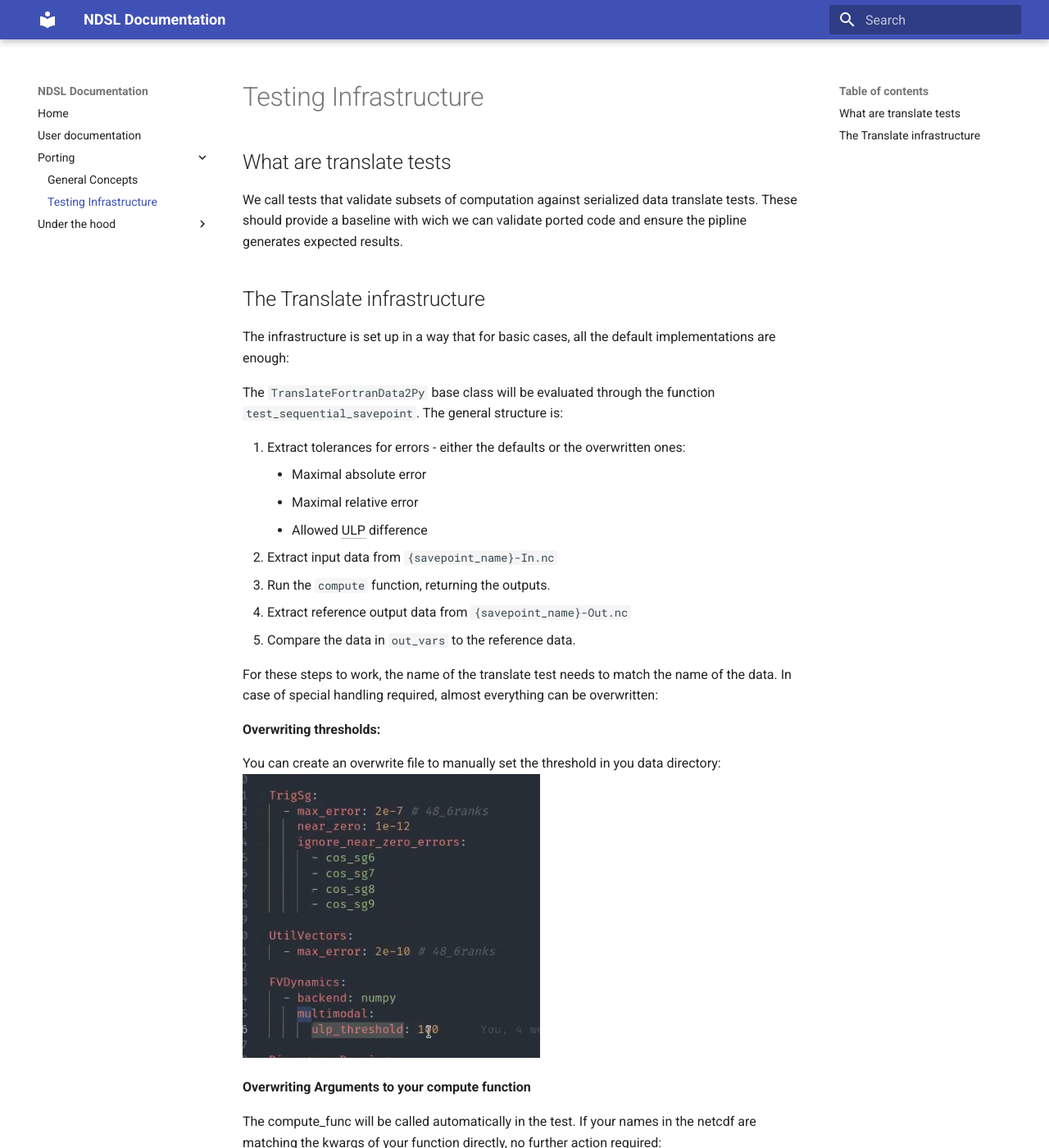
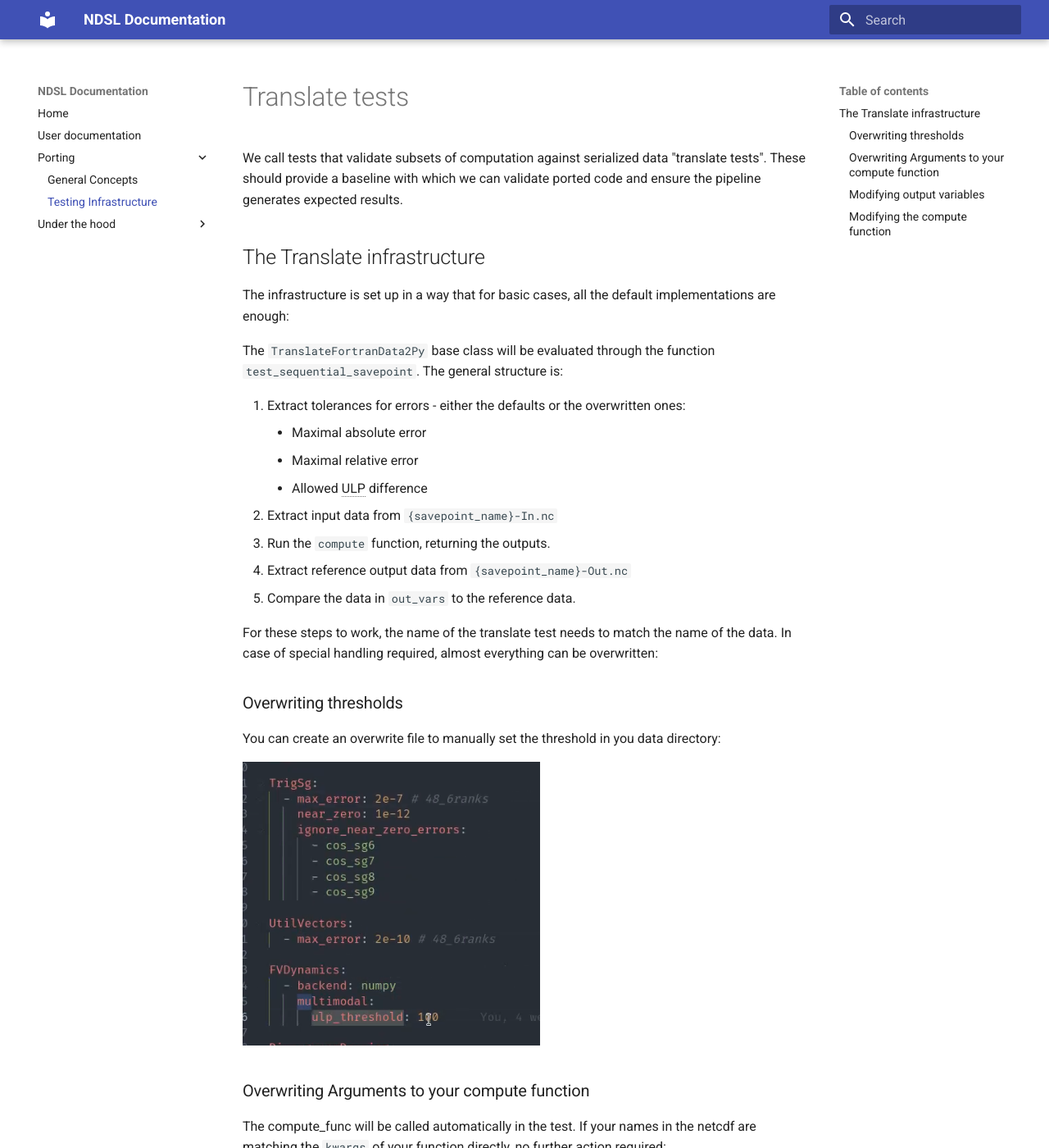
Before and after one commit to NOAA-GFDL/NDSL, an MkDocs documentation site: the page built from docs/porting/translate/index.md, in a window 1280 px wide and 1400 px high. Shown: the whole window at 82% size. Built offline with MkDocs 1.6.1 and Material for MkDocs 9.7.7, drawn with Linux system fonts in a browser that asks for light colours; some of the changed text lies outside the part shown.

Commit message:
Fixing typos / moving images / fixing md syntax

```diff
--- a/docs/porting/translate/index.md
+++ b/docs/porting/translate/index.md
@@ -1,8 +1,9 @@
-## What are translate tests
+# Translate tests
 
-We call tests that validate subsets of computation against serialized data translate tests. These should provide a baseline with wich we can validate ported code and ensure the pipline generates expected results.
+We call tests that validate subsets of computation against serialized data "translate tests". These should provide a baseline with which we can validate ported code and ensure the pipeline generates expected results.
 
 ## The Translate infrastructure
+
 The infrastructure is set up in a way that for basic cases, all the default implementations are enough:
 
 The `TranslateFortranData2Py` base class will be evaluated through the function `test_sequential_savepoint`.
@@ -20,35 +21,40 @@
 For these steps to work, the name of the translate test needs to match the name of the data.
 In case of special handling required, almost everything can be overwritten:
 
-**Overwriting thresholds:**
+### Overwriting thresholds
 
 You can create an overwrite file to manually set the threshold in you data directory:
-![image1.png](image1.png)
 
+![image1.png](../../images/translate/image1.png)
 
-**Overwriting Arguments to your compute function**
+### Overwriting Arguments to your compute function
 
-The compute_func will be called automatically in the test. If your names in the netcdf are matching the kwargs of your function directly, no further action required:
-![image2.png](image2.png)
+The compute_func will be called automatically in the test. If your names in the netcdf are matching the `kwargs` of your function directly, no further action required:
+
+![image2.png](../../images/translate/image2.png)
 
 If you need to rename it from the netcdf, you can use ["serialname"]:
-![image3.png](image3.png)
+
+![image3.png](../../images/translate/image3.png)
 
 The same applies for scalar inputs with parameters:
-![image4.png](image4.png)
 
+![image4.png](../../images/translate/image4.png)
 
-**Modifying output variables**
+### Modifying output variables
 
 This can be required either if not all output is serialized, the naming is different or we need the same data as the input:
-![image4.png](image4.png)
 
-**Modifying the `compute` function**
-Normally, cumpute has the three steps:
+![image4.png](../../images/translate/image4.png)
+
+### Modifying the `compute` function
+
+Normally, compute has the three steps:
 
 1. setup input
 2. call `compute_func`
 3. slice outputs
 
 Slight adaptations to every step are possible:
-![image5.png](image5.png)
+
+![image5.png](../../images/translate/image5.png)
```
Also changed, not shown: docs/dev/index.md (+12 -12 lines), docs/includes/glossary.md (+7 -3 lines), docs/index.md (+17 -20 lines), docs/porting/index.md (+15 -12 lines), docs/images/dev/ndsl_flow.png (renamed from docs/dev/images/ndsl_flow.png), docs/images/dev/ndsl_orchestration.png (renamed from docs/dev/images/ndsl_orchestration.png), docs/images/translate/image1.png (renamed from docs/porting/translate/image1.png), docs/images/translate/image2.png (renamed from docs/porting/translate/image2.png), docs/images/translate/image3.png (renamed from docs/porting/translate/image3.png), docs/images/translate/image4.png (renamed from docs/porting/translate/image4.png), docs/images/translate/image5.png (renamed from docs/porting/translate/image5.png).
